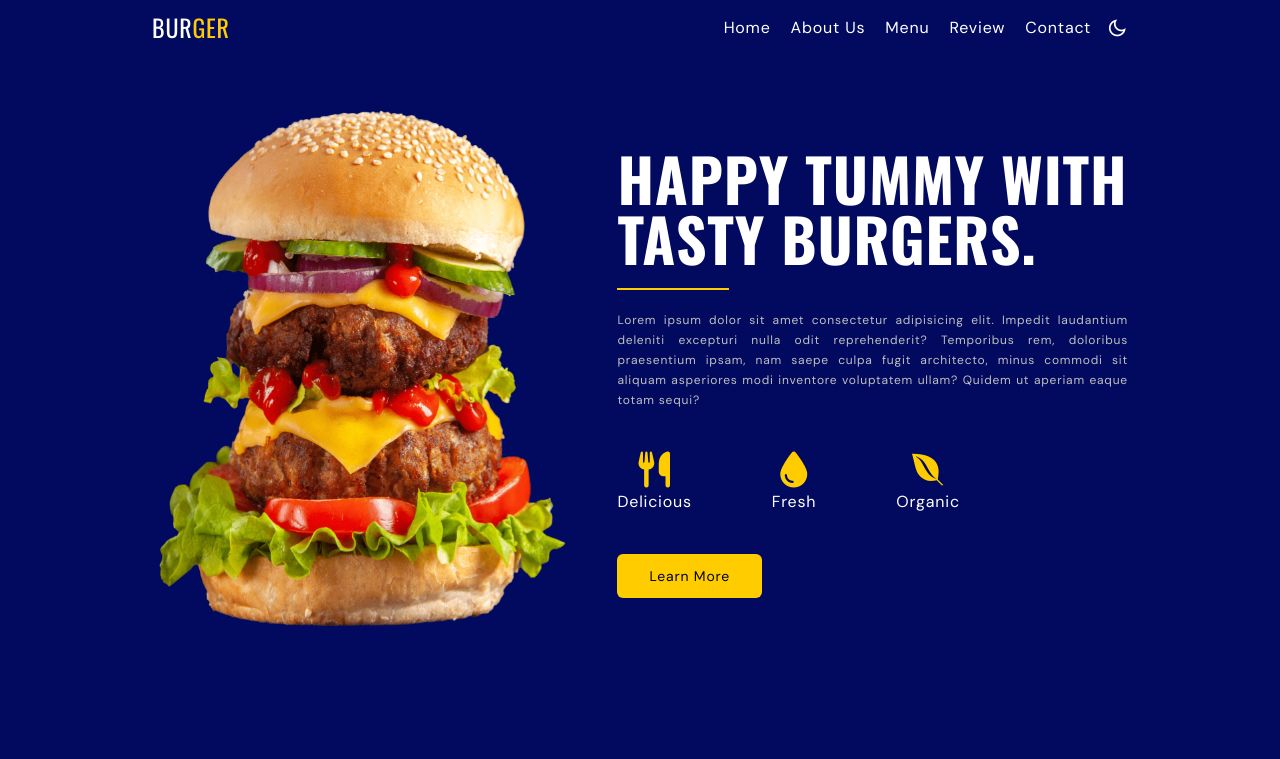
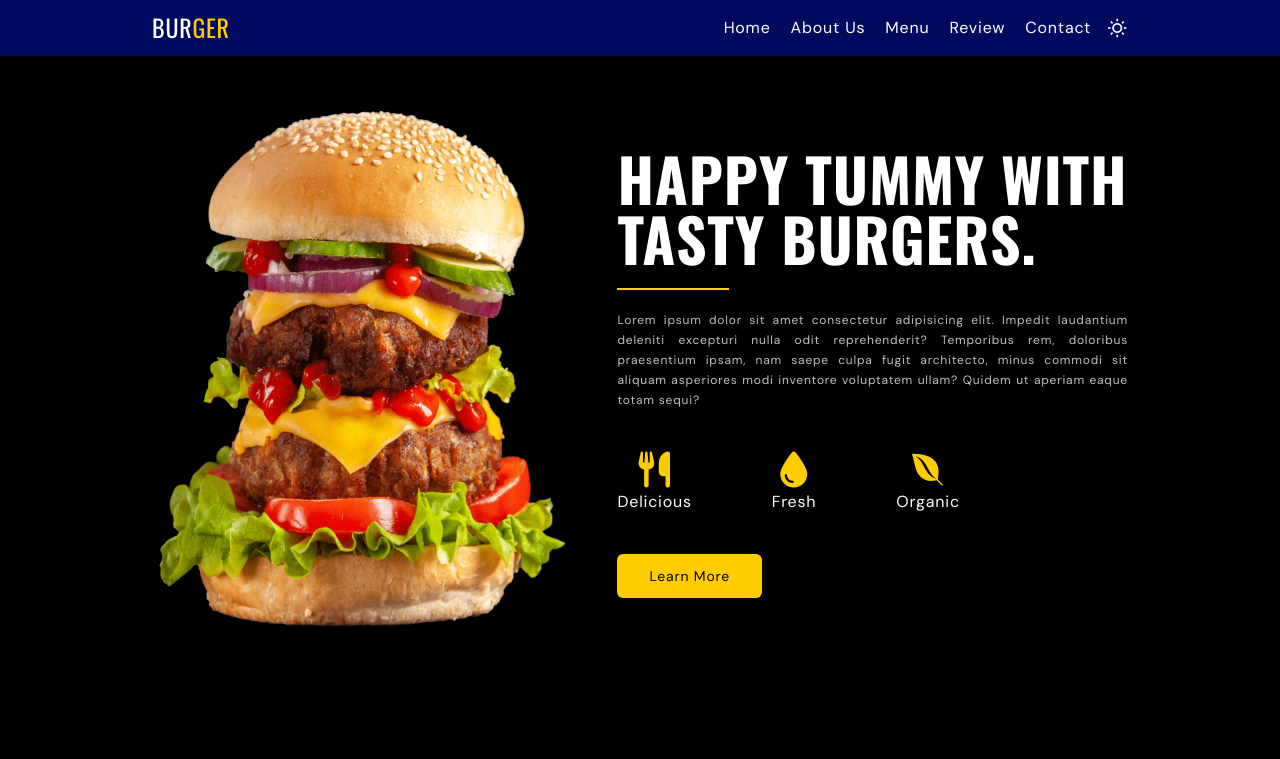
Before and after one commit to durpintm/burger-house, a website: page src/index.html in a window 1280 px wide. Both pictures are taken after a click on the icon 1117 px from the left and 28 px from the top of the page. Shown: the top 759 px of the page. Drawn offline with nearby package versions, Linux system fonts and the light colour scheme.

Commit message:
Light mode and dark mode

```diff
--- a/src/index.html
+++ b/src/index.html
@@ -86,7 +86,10 @@
           </div>
         </div>
         <div class="flex items-center gap-5">
-          <i class="ri-moon-line cursor-pointer ml-4 text-xl"></i>
+          <i
+            class="ri-moon-line cursor-pointer ml-4 text-xl"
+            id="theme-toggle"
+          ></i>
           <div class="md:hidden" id="hamburger">
             <i class="ri-menu-2-line cursor-pointer text-xl"></i>
           </div>
--- a/src/input.css
+++ b/src/input.css
@@ -9,7 +9,7 @@
     @apply scroll-smooth;
   }
   body {
-    @apply text-whiteColor bg-primaryColor tracking-wider font-dmsans;
+    @apply text-whiteColor bg-primaryColor tracking-wider font-dmsans dark:bg-darkColor;
   }
   section {
     @apply pt-16 pb-4 md:pt-20;
--- a/src/main.js
+++ b/src/main.js
@@ -82,3 +82,32 @@ const scrollHeader = () => {
   }
 };
 window.addEventListener("scroll", scrollHeader);
+
+const html = document.querySelector("html");
+const themeBtn = document.getElementById("theme-toggle");
+
+if (localStorage.getItem("mode") == "dark") {
+  darkMode();
+} else {
+  lightMode();
+}
+
+themeBtn.addEventListener("click", (e) => {
+  if (localStorage.getItem("mode") == "light") {
+    darkMode();
+  } else {
+    lightMode();
+  }
+});
+
+function darkMode() {
+  html.classList.add("dark");
+  themeBtn.classList.replace("ri-moon-line", "ri-sun-line");
+  localStorage.setItem("mode", "dark");
+}
+
+function lightMode() {
+  html.classList.remove("dark");
+  themeBtn.classList.replace("ri-sun-line", "ri-moon-line");
+  localStorage.setItem("mode", "light");
+}
--- a/tailwind.config.js
+++ b/tailwind.config.js
@@ -1,6 +1,7 @@
 /** @type {import('tailwindcss').Config} */
 module.exports = {
   content: ["./src/**/*.{html,js}"],
+  darkMode: "class",
   theme: {
     screens: {
       sm: "480px",
```
Also changed, not shown: src/output.css.
